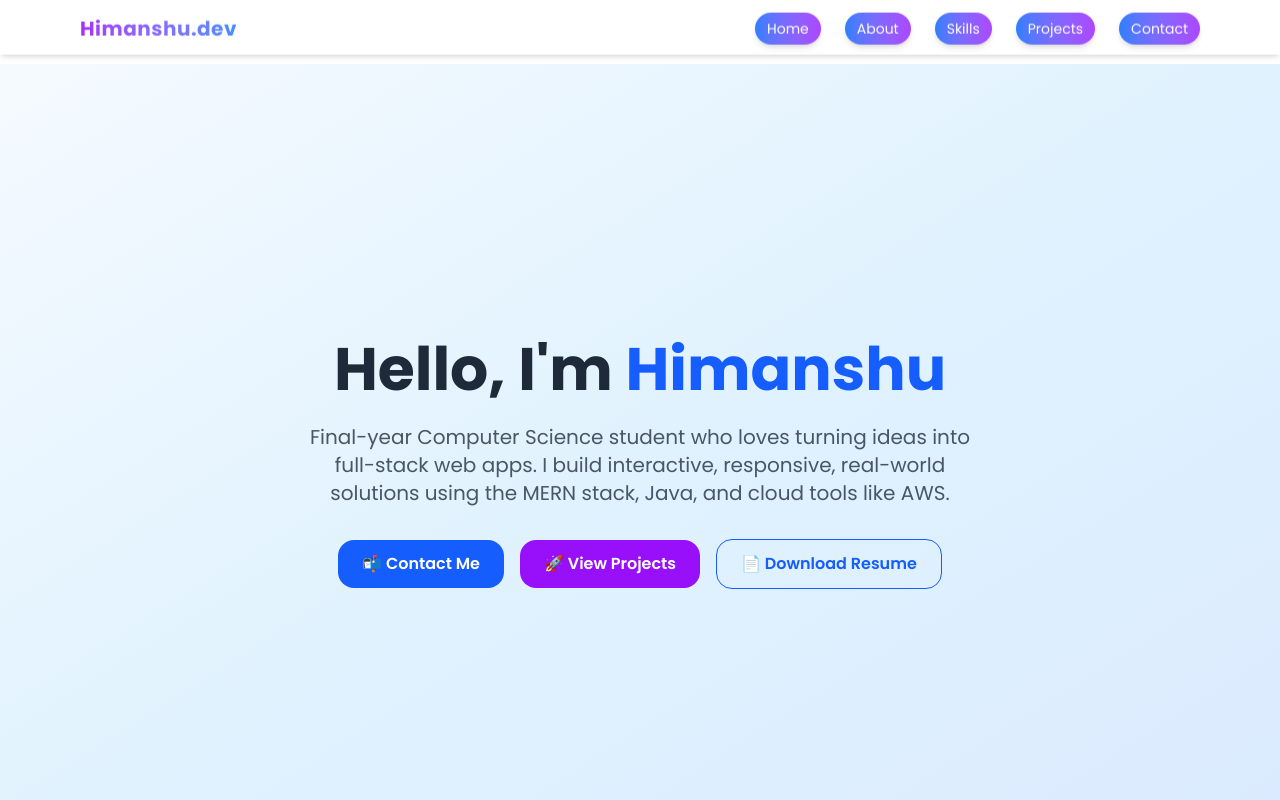
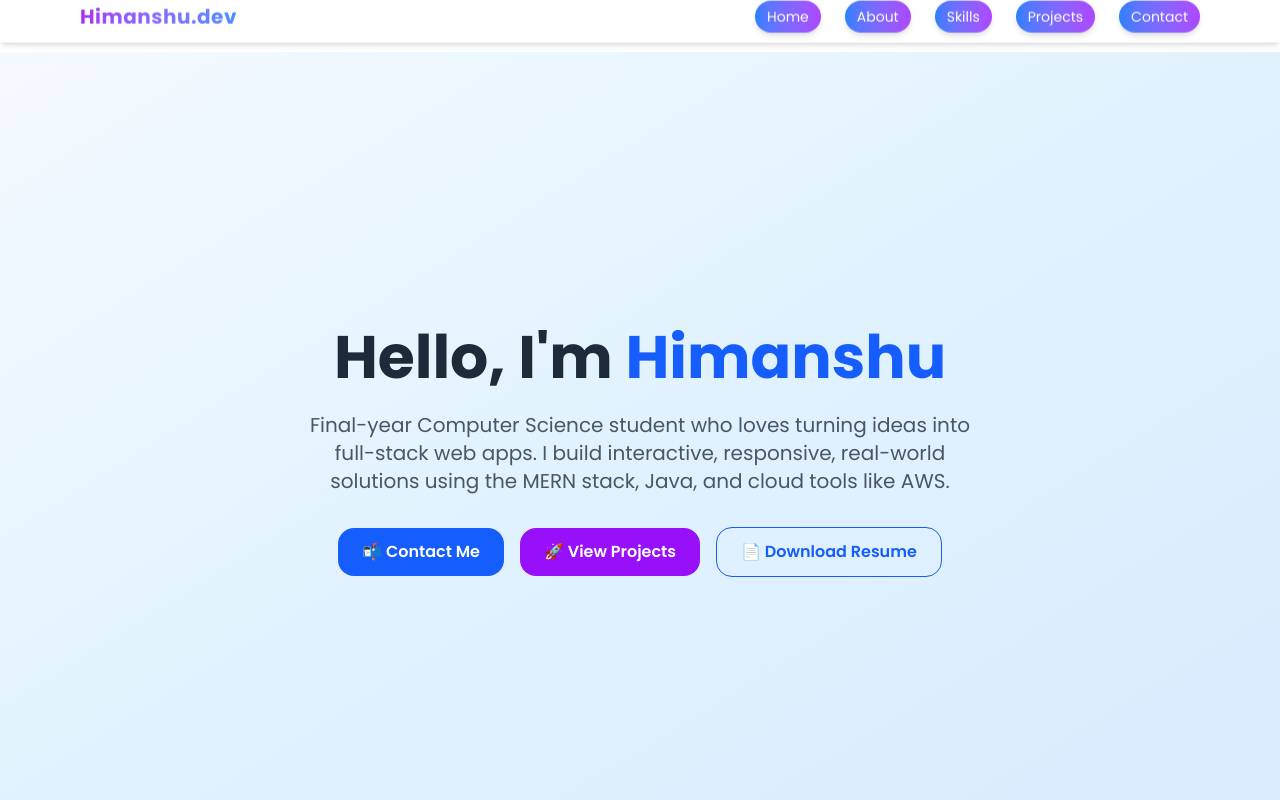
Before and after one commit to himanshu8github/Portfolio, a React (Vite) app: page / in a window 1280 px wide. Shown: the top 800 px of the page. Built offline with nearby package versions, Linux system fonts and the light colour scheme.

Commit message:
update navbar

```diff
--- a/src/components/Navbar.jsx
+++ b/src/components/Navbar.jsx
@@ -1,6 +1,6 @@
 import React, { useEffect, useRef, useState } from "react";
 import gsap from "gsap";
-import { Menu, X } from "lucide-react"; // for icons
+import { Menu, X } from "lucide-react";
 
 const Navbar = () => {
   const navbarRef = useRef(null);
@@ -23,9 +23,9 @@ const Navbar = () => {
   return (
     <header
       ref={navbarRef}
-      className="sticky top-0 z-50 bg-white shadow-md backdrop-blur-sm mt-3"
+      className="sticky top-0 z-50 bg-white shadow-md backdrop-blur-sm"
     >
-      <nav className="max-w-6xl mx-auto px-4 py-3 flex justify-between items-center font-medium text-sm text-gray-700">
+      <div className="max-w-6xl mx-auto px-4 py-3 flex justify-between items-center font-medium text-sm text-gray-700">
         {/* Logo */}
         <div className="text-xl font-bold text-transparent bg-clip-text bg-gradient-to-r from-purple-600 to-blue-500 tracking-wide animate-pulse">
           Himanshu.dev
@@ -45,24 +45,24 @@ const Navbar = () => {
           ))}
         </ul>
 
-        {/* Hamburger Icon - Mobile */}
+        {/* Hamburger Icon */}
         <div className="md:hidden">
           <button onClick={toggleMenu} className="text-blue-600">
             {isMenuOpen ? <X size={24} /> : <Menu size={24} />}
           </button>
         </div>
-      </nav>
+      </div>
 
-      {/* Mobile Menu */}
+      {/* Mobile Dropdown */}
       {isMenuOpen && (
-        <div className="md:hidden bg-white shadow-inner border-t border-gray-200 px-4 pb-4">
-          <ul className="flex flex-col items-start gap-3">
+        <div className="md:hidden px-4 pb-4">
+          <ul className="flex flex-col items-center gap-3 bg-white rounded-xl py-4 shadow-md">
             {["Home", "About", "Skills", "Projects", "Contact"].map((section) => (
-              <li key={section} className="w-full">
+              <li key={section} className="w-full text-center">
                 <a
                   href={`#${section.toLowerCase()}`}
                   onClick={() => setIsMenuOpen(false)}
-                  className="block w-full text-left px-4 py-2 rounded-xl bg-gradient-to-r from-blue-100 to-purple-100 text-blue-800 font-medium hover:bg-blue-200 transition-all"
+                  className="block px-4 py-2 rounded-full bg-gradient-to-r from-blue-100 to-purple-100 text-blue-800 font-semibold hover:bg-blue-200 transition"
                 >
                   {section}
                 </a>
```
